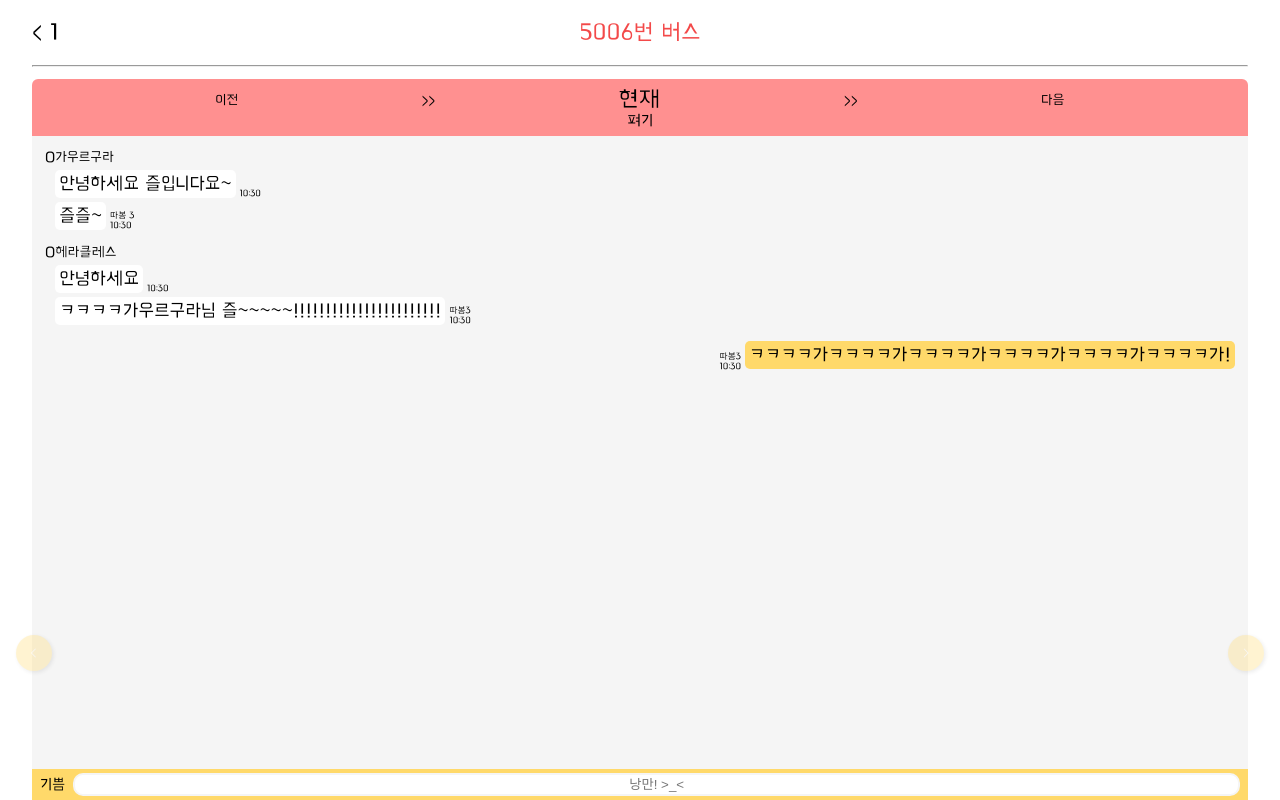
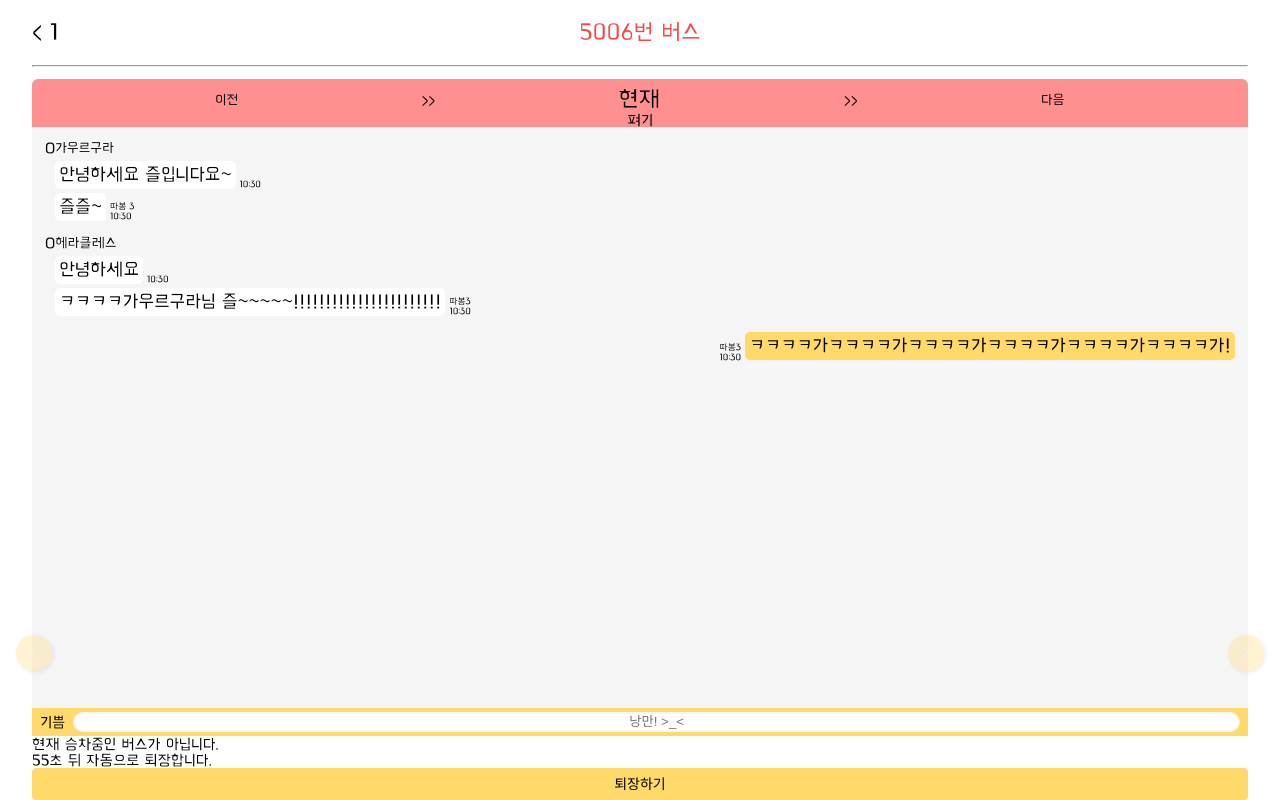
Before and after one commit to shy625/nangman-bus, a Vue app in the folder front/: page /chat/1 in a window 1280 px wide. Built offline with nearby package versions, Linux system fonts and the light colour scheme.

Commit message:
[feature] ban modal ing...

```diff
--- /dev/null
+++ b/front/src/views/chat/components/CharRoom/BanModal.vue
@@ -0,0 +1,30 @@
+<template>
+  <div id="banModal">
+    <div class="ban-title">
+      현재 승차중인 버스가 아닙니다.
+    </div>
+    <div class="ban-seconds">{{ data.remainingTime }}초 뒤 자동으로 퇴장합니다.</div>
+    <el-button color="#FFD96A">퇴장하기</el-button>
+  </div>
+</template>
+<script setup>
+import { ref, onMounted } from 'vue'
+
+const data = ref({
+  remainingTime: 60,
+})
+const runningTime = setInterval(() => {
+  data.value.remainingTime --
+}, 1000)
+setTimeout(() => {
+  clearInterval(runningTime)
+}, 60000)
+</script>
+<style>
+.ban {
+  margin: 0px 32px;
+  display: flex;
+  flex-direction: column;
+  justify-content: center;
+}
+</style>
--- a/front/src/views/chat/components/CharRoom/BusStops.vue
+++ b/front/src/views/chat/components/CharRoom/BusStops.vue
@@ -1,5 +1,5 @@
 <template>
-  <div class="busstop">
+  <div id="busstop" class="busstop">
     <div id="busToggle" class="bus-toggle">
       <div class="busstop-mini">
         <div class="busstop-mini-above">
--- a/front/src/views/chat/components/CharRoom/ChatRoom.vue
+++ b/front/src/views/chat/components/CharRoom/ChatRoom.vue
@@ -1,8 +1,7 @@
 <template>
   <BusStops></BusStops>
-  <div class="chatroom">
+  <div id="chatRoom" class="chatroom">
     <div class="chat-list">
-
       <!-- 닉네임 다르면 chat-list 밑에 추가 -->
       <div class="other-chat-wrapper">
         <div class="chat-icon">O</div>
@@ -65,10 +64,23 @@
       <input class="input-content" type="text" placeholder="낭만! >_<">
     </div>
   </div>
+  <BanModal></BanModal>
 </template>
 <script setup>
 import BusStops from './BusStops.vue'
 import ChatEmos from './ChatEmos.vue'
+import BanModal from './BanModal.vue'
+import { ref, onMounted } from 'vue'
+
+onMounted(() => {
+  // 나중에 조건걸어서 ban-active할 수 있도록!
+  const banModal = document.querySelector('#banModal')
+  const chatRoom = document.querySelector('#chatRoom')
+  const busstop = document.querySelector('#busstop')
+  banModal.classList.add('ban')
+  chatRoom.classList.add('ban-active')
+  busstop.classList.add('ban-active')
+})
 </script>
 <style>
 .chatroom {
@@ -157,4 +169,7 @@
 .input-content::placeholder {
   text-align: center;
 }
+.ban-active {
+  overflow: hidden;
+}
 </style>
```
